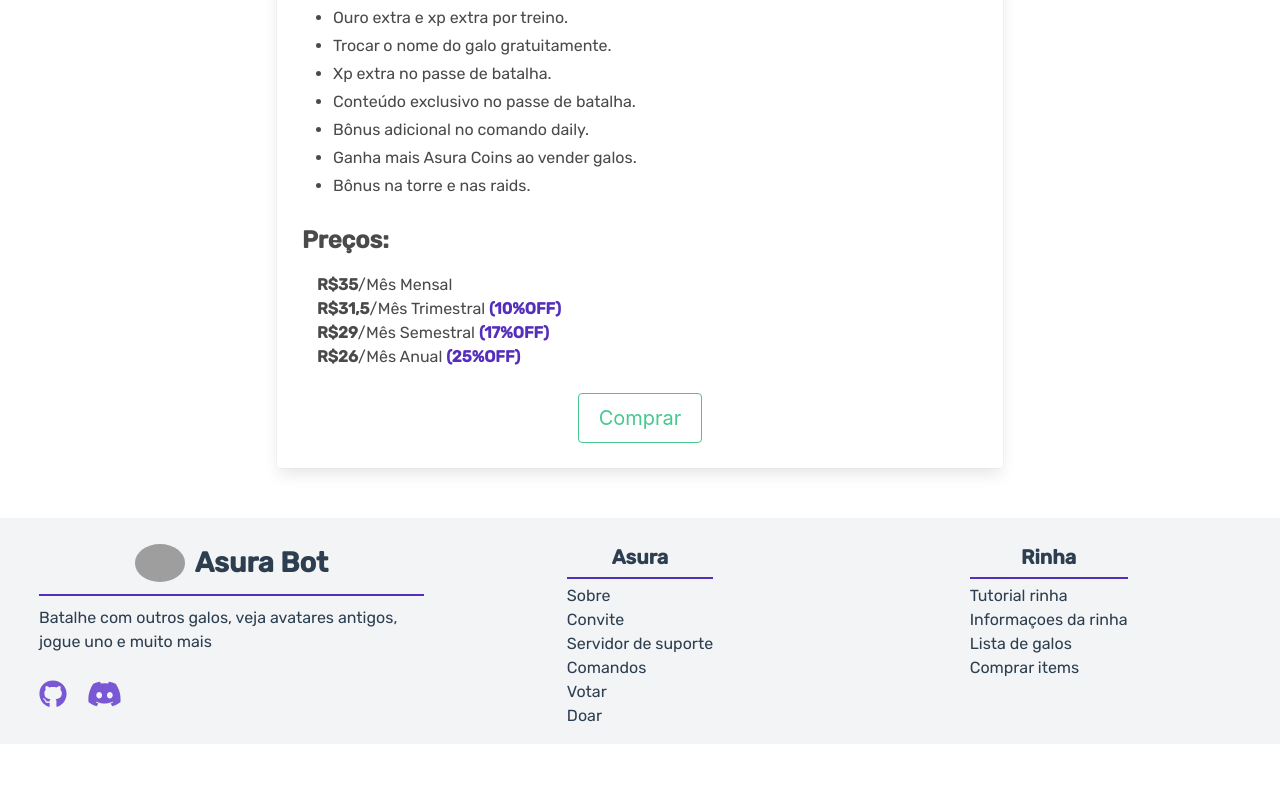
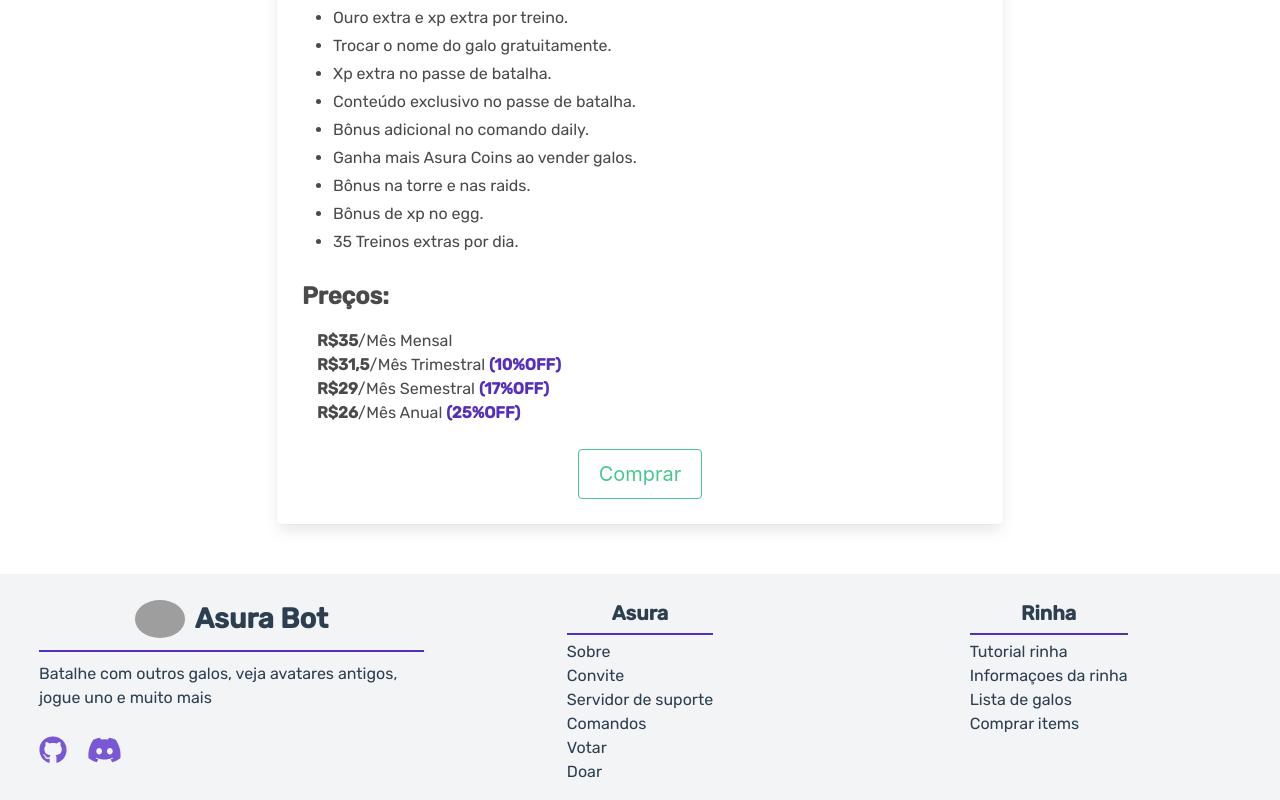
Before and after one commit to Acnologla/asura-site, a Vue app: page /donate in a window 1280 px wide. Shown: the part 923-1723 px from the top of the page. Before the commit the page ends 1667 px from the top, so only its background shows below. Built offline with nearby package versions, Linux system fonts and the light colour scheme; grey boxes are pictures that could not be loaded.

Commit message:
Added vip advantages

```diff
--- a/src/components/VipCard.vue
+++ b/src/components/VipCard.vue
@@ -18,6 +18,8 @@
           <li>Bônus adicional no comando daily.</li>
           <li>Ganha mais Asura Coins ao vender galos.</li>
           <li>Bônus na torre e nas raids.</li>
+          <li>Bônus de xp no egg.</li>
+          <li>35 Treinos extras por dia.</li>
         </ul>
       </div>
     </div>
--- a/vue.config.js
+++ b/vue.config.js
@@ -18,6 +18,10 @@ module.exports = {
                 path.join(__dirname, "./dist/404.html"),
                 content
               );
+              fs.writeFileSync(
+                path.join(__dirname, "./dist/CNAME"),
+                "asurabot.com.br"
+              );
             } catch (_) {}
           });
         },
```
Also changed, not shown: 11 other files (tests, documents, lock files or other folders).
